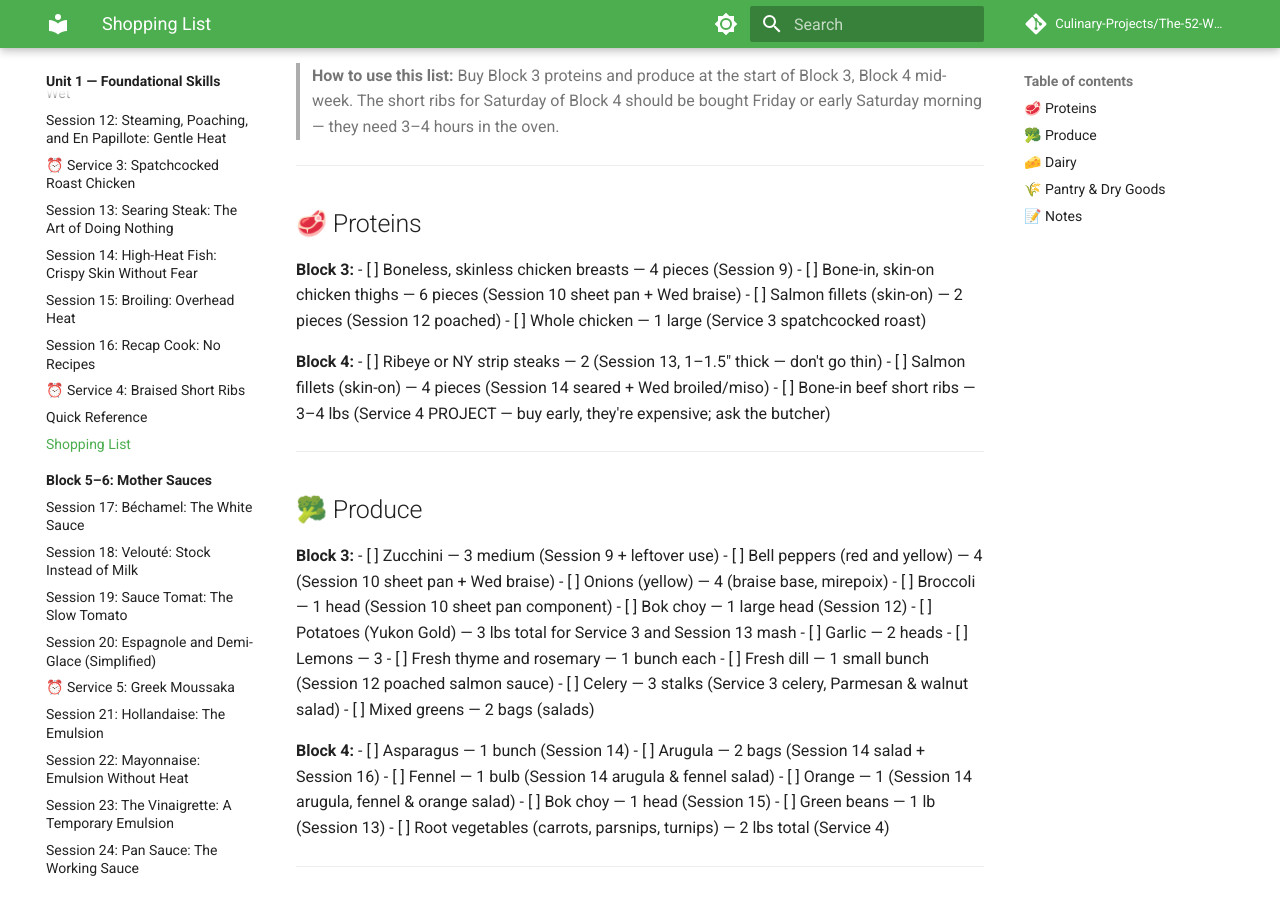
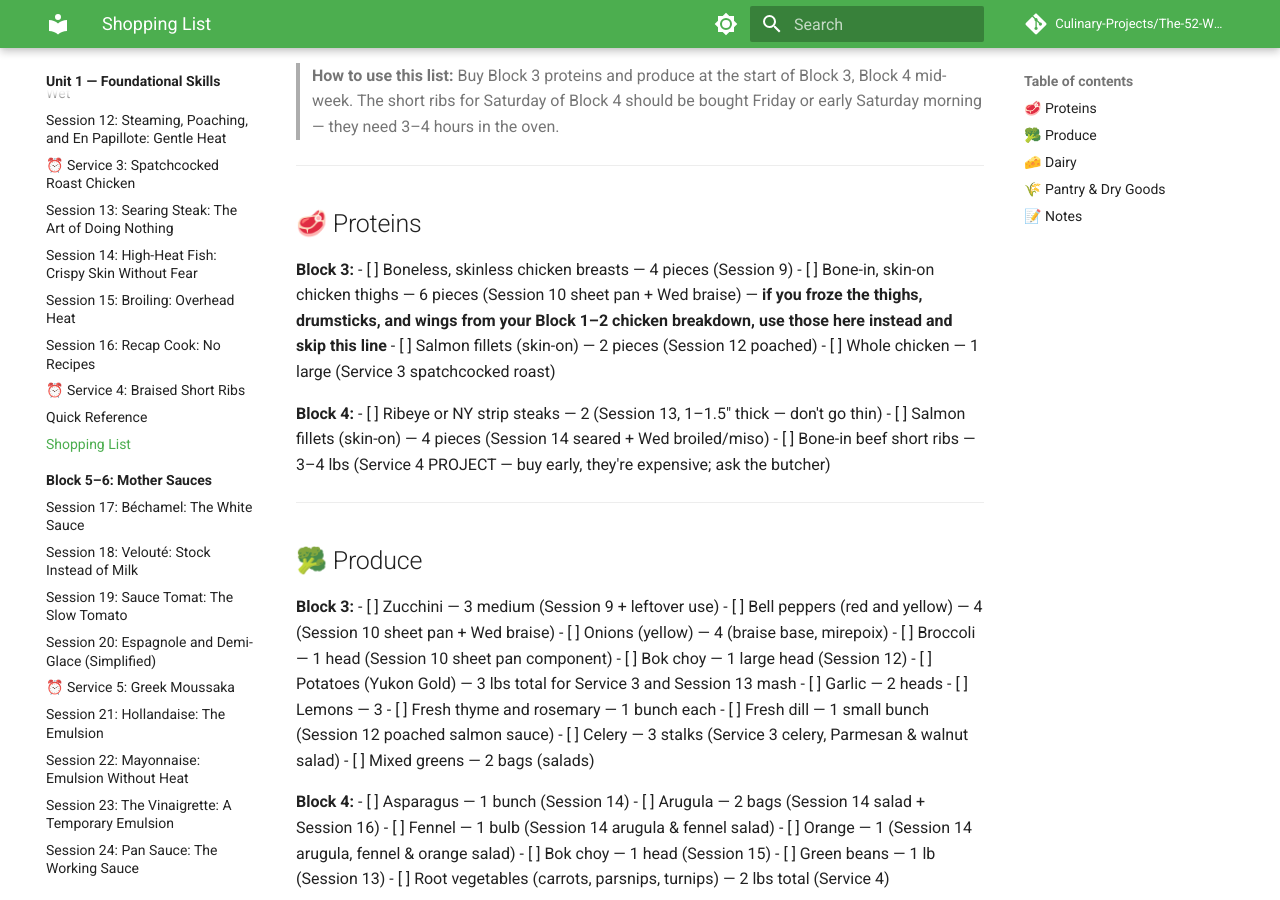
Before and after one commit to Culinary-Projects/The-52-Week-Culinary-Project, an MkDocs documentation site: the page built from docs/blocks/01-foundational-skills/03-04-heat-and-cooking/shopping-list.md, in a window 1280 px wide and 900 px high, scrolled down 322 px. Built offline with MkDocs 1.6.1 and Material for MkDocs 9.7.7, drawn with Linux system fonts in a browser that asks for light colours; comment, search, counter and statistics services are not loaded.

Commit message:
block 3-4: note to use frozen breakdown leftovers for thighs

```diff
--- a/docs/blocks/01-foundational-skills/03-04-heat-and-cooking/shopping-list.md
+++ b/docs/blocks/01-foundational-skills/03-04-heat-and-cooking/shopping-list.md
@@ -12,7 +12,7 @@
 
 **Block 3:**
 - [ ] Boneless, skinless chicken breasts — 4 pieces (Session 9)
-- [ ] Bone-in, skin-on chicken thighs — 6 pieces (Session 10 sheet pan + Wed braise)
+- [ ] Bone-in, skin-on chicken thighs — 6 pieces (Session 10 sheet pan + Wed braise) — **if you froze the thighs, drumsticks, and wings from your Block 1–2 chicken breakdown, use those here instead and skip this line**
 - [ ] Salmon fillets (skin-on) — 2 pieces (Session 12 poached)
 - [ ] Whole chicken — 1 large (Service 3 spatchcocked roast)
 
```
